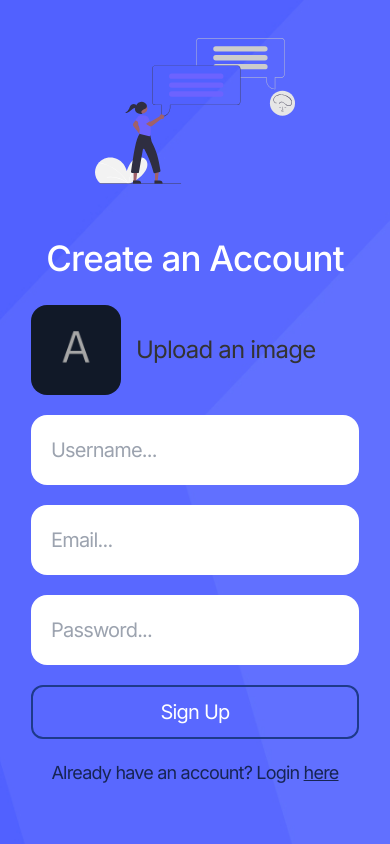
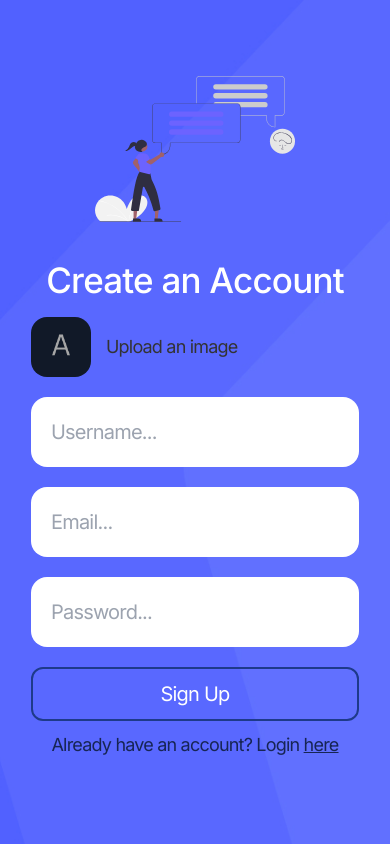
Before and after one commit to Rhoda2024/chat-system, a React (Vite) app: page /register in a window 390 px wide. Built offline with nearby package versions, Linux system fonts and the light colour scheme; no server answers.

Commit message:
register fix

```diff
--- a/src/RegisrerPage/Register.jsx
+++ b/src/RegisrerPage/Register.jsx
@@ -86,12 +86,12 @@ const Register = () => {
   };
 
   return (
-    <div className="flex flex-col lg:flex-row gap-[3rem] xl:gap-[8rem] items-center w-full lg:px-[2rem]">
+    <div className="flex flex-col lg:flex-row gap-[2rem] xl:gap-[8rem] items-center w-full lg:px-[2rem]">
       <div className="max-w-[200px] sm:max-w-[350px] lg:max-w-[650px]">
         <img src={"/chatimg.svg"} alt="" />
       </div>
 
-      <div className="flex flex-col gap-[20px] items-center">
+      <div className="flex flex-col gap-[10px] items-center">
         <h2 className=" font-medium text-white text-[35px] sm:text-[50px]">
           Create an Account
         </h2>
@@ -100,9 +100,9 @@ const Register = () => {
             <img
               src={avatar.url || img}
               alt=""
-              className=" rounded-[1rem] w-[90px]"
+              className=" rounded-[1rem] w-[60px] sm:w-[90px]"
             />
-            <p className="text-[24px] cursor-pointer hover:text-blue-200 ">
+            <p className="text-[18px] sm:text-[24px] cursor-pointer hover:text-blue-200 ">
               Upload an image
             </p>
           </label>
```
